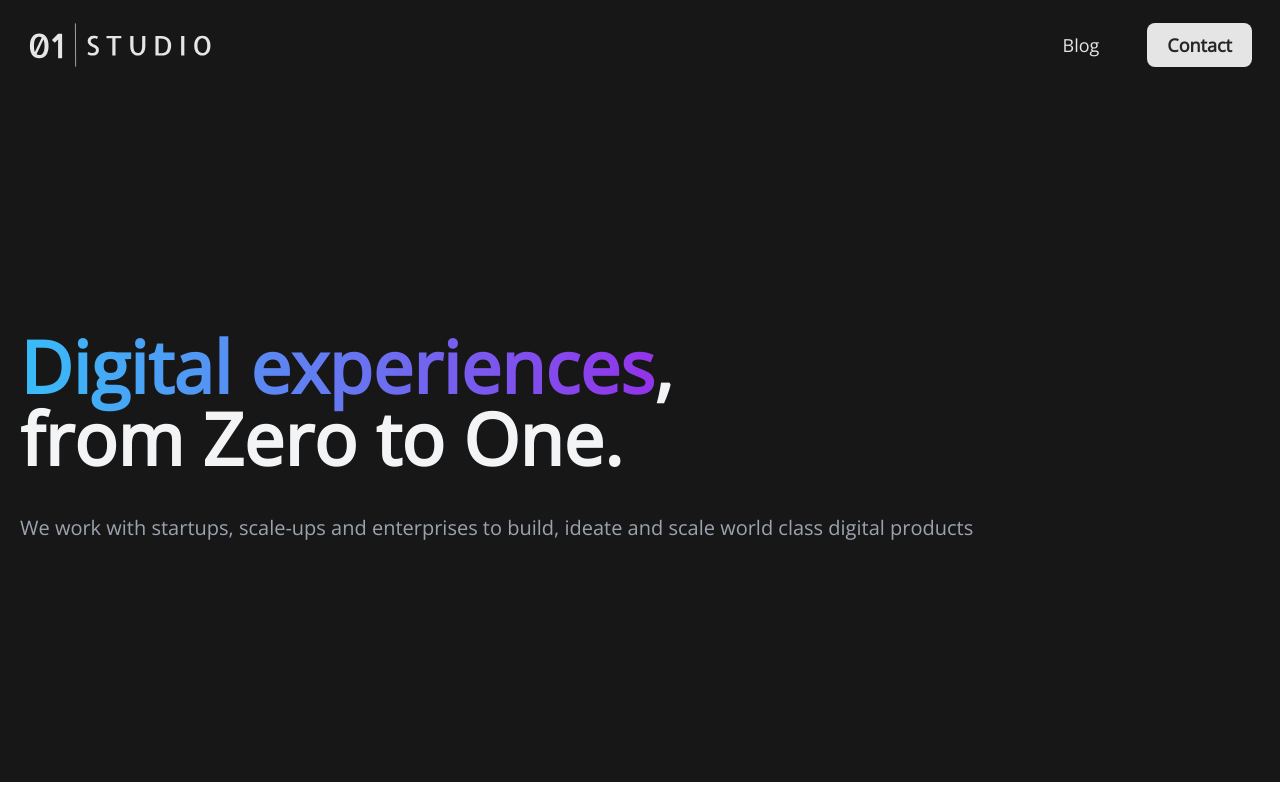
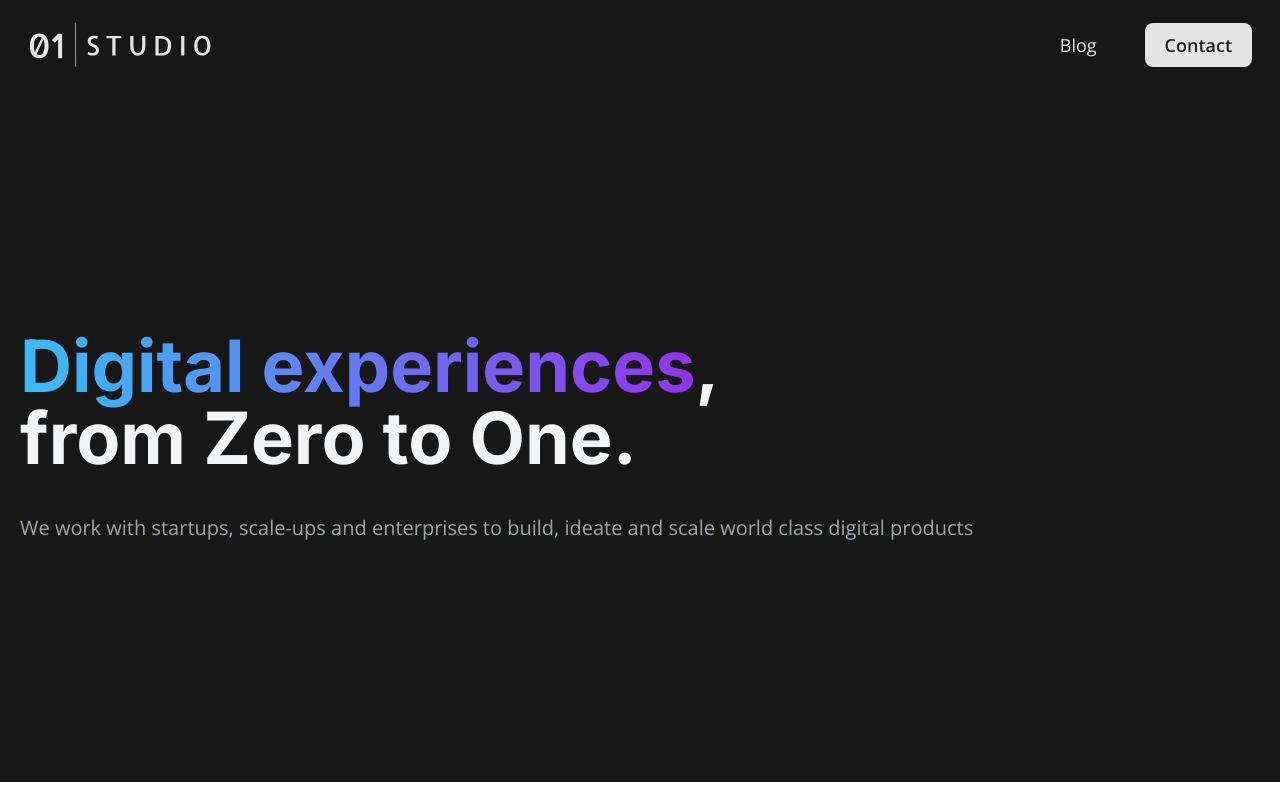
Before and after one commit to samjmerrick/zero-1, a Next.js app: page / in a window 1280 px wide. Shown: the top 800 px of the page. Built offline with nearby package versions, Linux system fonts and the light colour scheme.

Commit message:
Added inter font for headings

```diff
--- a/components/AnimatedTitle.tsx
+++ b/components/AnimatedTitle.tsx
@@ -33,7 +33,7 @@ export default function AnimatedTitle(
   return (
     <motion.h2
       className={twMerge(
-        "text-6xl font-extrabold text-gray-100 md:text-7xl",
+        "text-6xl font-bold text-gray-100 md:text-7xl",
         props.className
       )}
       initial="hidden"
--- a/pages/_document.tsx
+++ b/pages/_document.tsx
@@ -28,11 +28,11 @@ export default function Document() {
         <meta name="msapplication-TileColor" content="#da532c" />
         <meta name="theme-color" content="#ffffff" />
         <link
-          href="https://fonts.googleapis.com/css?family=Open Sans"
+          href="https://fonts.googleapis.com/css2?family=Open Sans:wght@300..800"
           rel="stylesheet"
         />
         <link
-          href="https://fonts.googleapis.com/css?family=Montserrat"
+          href="https://fonts.googleapis.com/css2?family=Inter:wght@100..900"
           rel="stylesheet"
         />
       </Head>
--- a/styles/globals.css
+++ b/styles/globals.css
@@ -7,6 +7,11 @@
 
   html {
     font-family: Open Sans, system-ui, sans-serif;
+  }
+  h1,
+  h2,
+  h3 {
+    font-family: Inter, system-ui, sans-serif;
   }
 }
 
```
